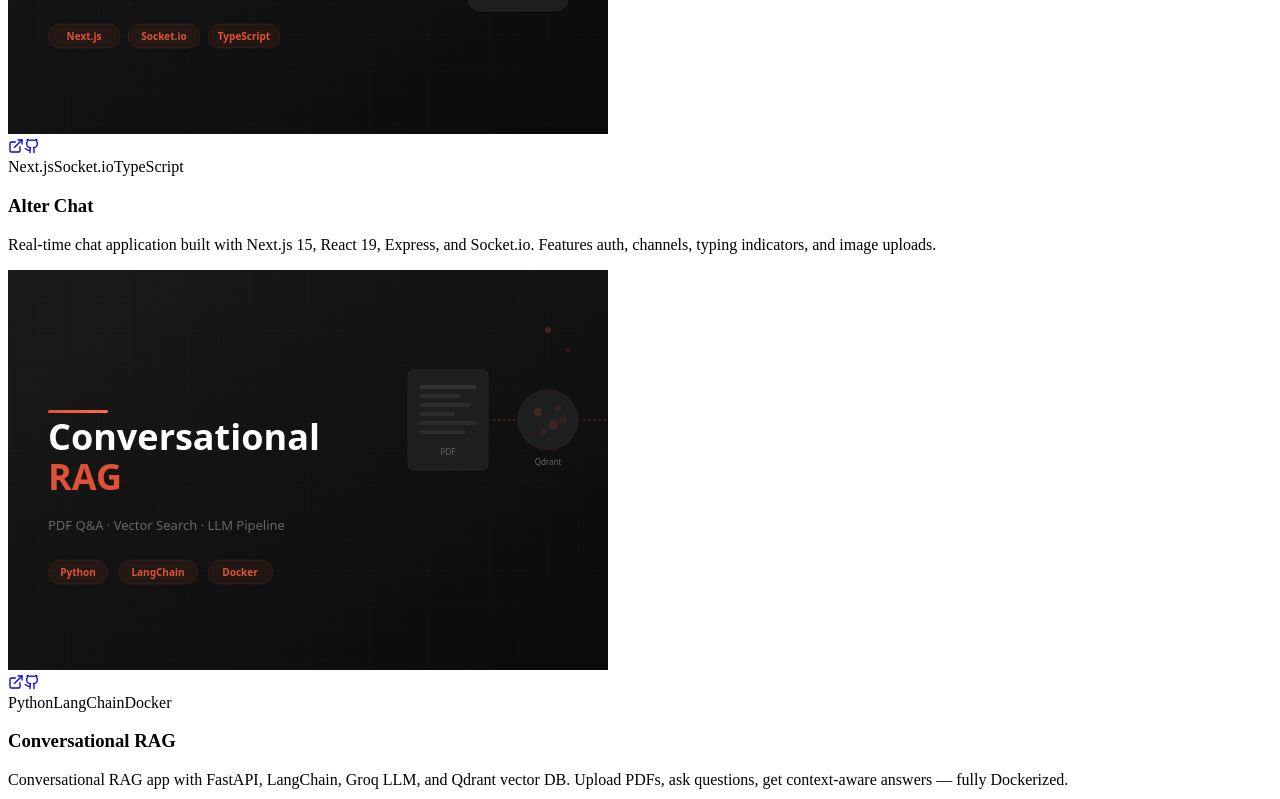
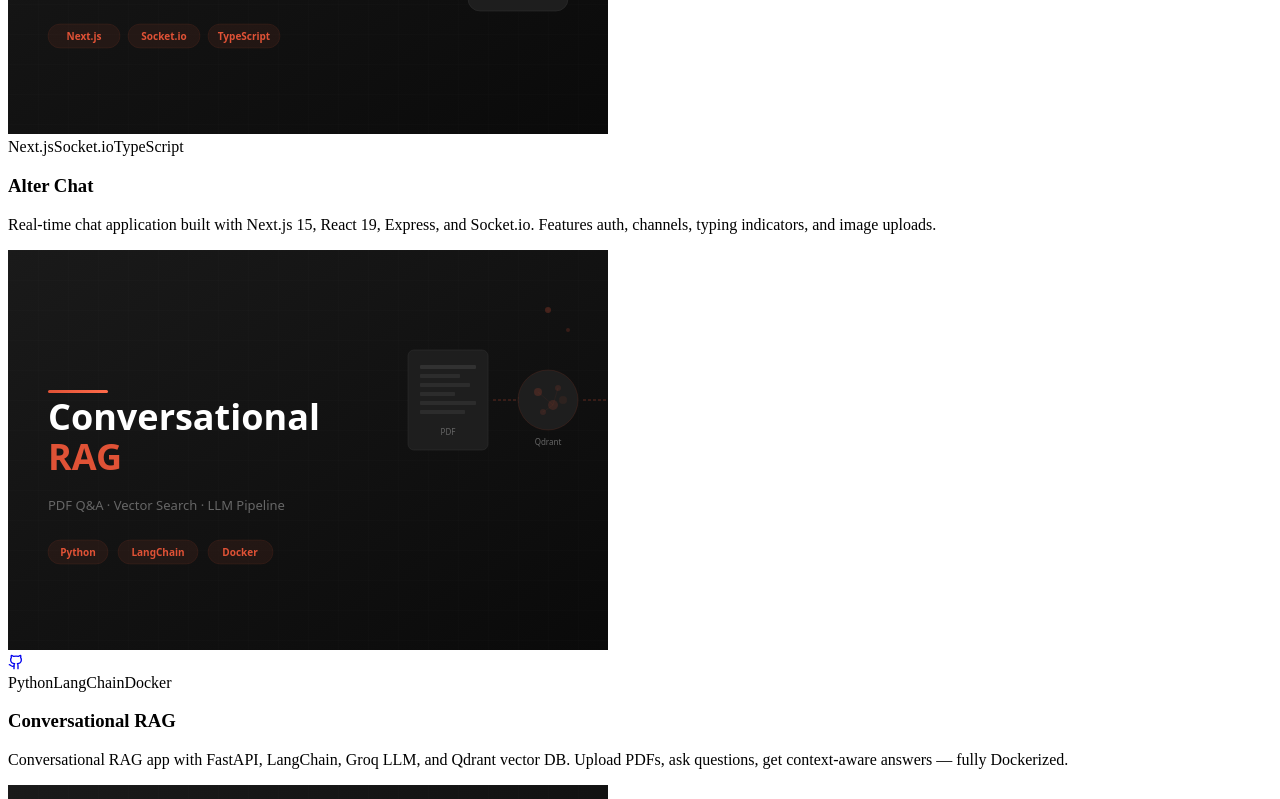
Before and after one commit to DONCHINGUEGUIM/Portfolio, a React (Vite) app: page / in a window 1280 px wide. Shown: the part 7641-8440 px from the top of the page. Built offline with nearby package versions, Linux system fonts and the light colour scheme.

Commit message:
fix: hide preview/github icons when link is missing

```diff
--- a/src/components/WorksSection.jsx
+++ b/src/components/WorksSection.jsx
@@ -152,7 +152,10 @@
                   loading="lazy"
                 />
                 {/* Overlay actions */}
+                {((project.liveUrl && project.liveUrl !== '#') ||
+                  (project.githubUrl && project.githubUrl !== '#')) && (
                   <div className="absolute inset-0 z-[2] flex items-center justify-center gap-3 opacity-0 group-hover:opacity-100 transition-all duration-300 translate-y-4 group-hover:translate-y-0">
+                    {project.liveUrl && project.liveUrl !== '#' && (
                       <a
                         href={project.liveUrl}
                         target="_blank"
@@ -162,6 +165,8 @@
                       >
                         <ExternalLink size={16} />
                       </a>
+                    )}
+                    {project.githubUrl && project.githubUrl !== '#' && (
                       <a
                         href={project.githubUrl}
                         target="_blank"
@@ -171,7 +176,9 @@
                       >
                         <Github size={16} />
                       </a>
+                    )}
                   </div>
+                )}
               </div>
 
               {/* Content */}
```
Lines whose indentation alone changed are shown as unchanged.
